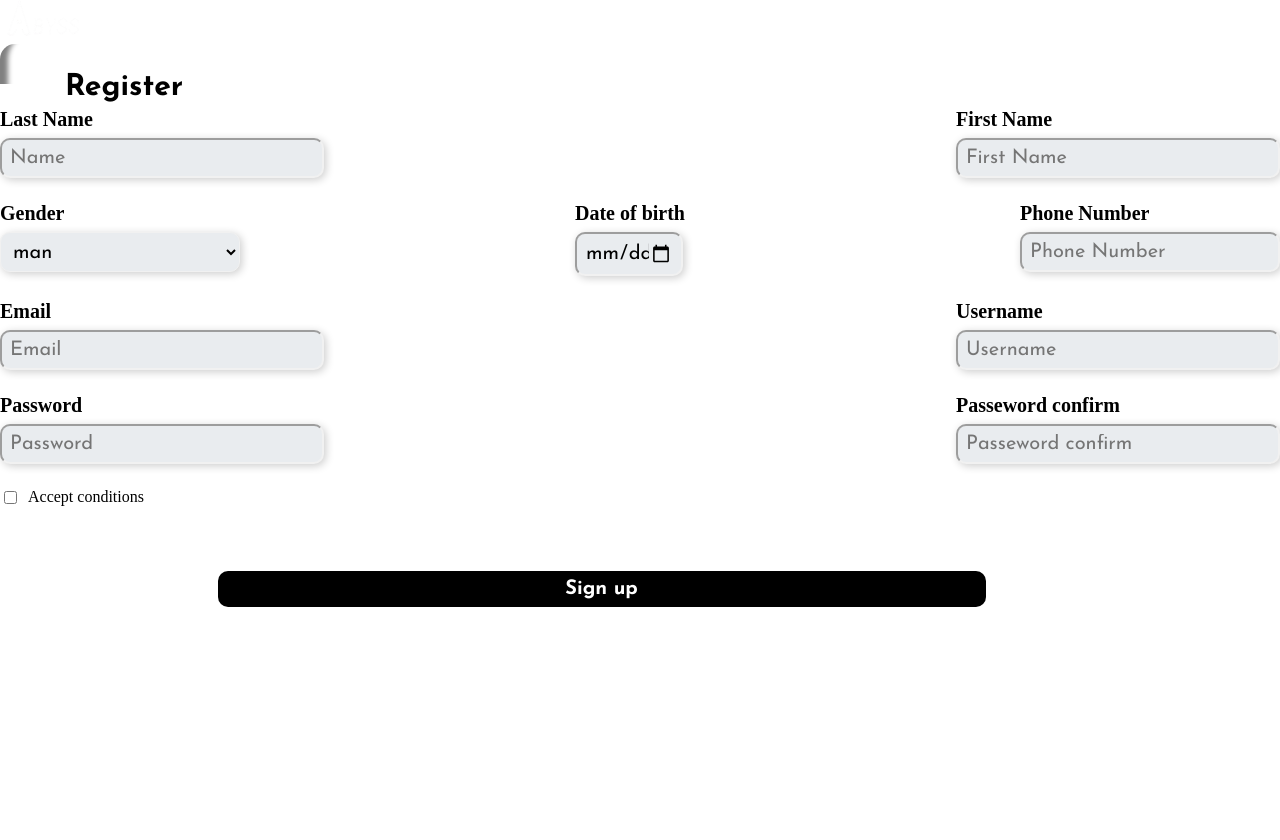
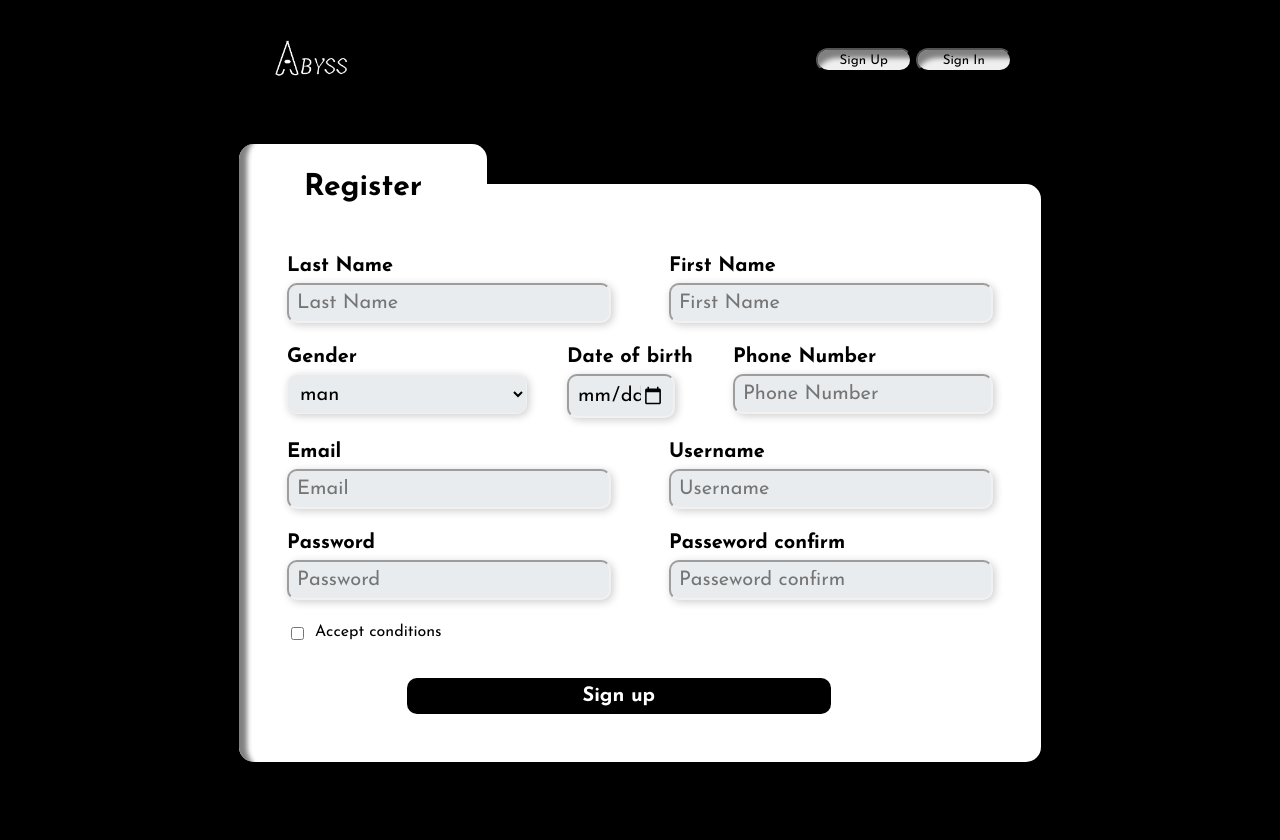
Before and after one commit to roronoa-kenzo/Projet_Annuel, a PHP site: page /view/register.php in a window 1280 px wide. Before the commit the page ends 607 px from the top, so only its background shows below. Run offline with PHP 8.4, Linux system fonts and the light colour scheme.

Commit message:
GOOD DISAGN ON FORM

```diff
--- a/view/register.php
+++ b/view/register.php
@@ -13,23 +13,20 @@
     <link rel="icon" type="../image/png" href="../public/img/abyssicon.png">
 </head>
 
-<body class="bodyRegister">
-    <nav>
-        <img src="../public/img/icon.png" class="logo" alt="">
-    </nav>
+<body class="body_secondary">
+    <?php include '../composants/no_user_navbar.php'; ?>
     <?php require_once('../serveur/sessionStart.php'); ?>
     <?php require_once ("../serveur/database.php") ?>
-
-    <div class="DivAllResgister">
+    <div class="DivAllForm">
         <div class="h3Div">
             <h3 class="h3Register">Register</h3>
         </div>
-        <form action="registerResult.php" class="FormRegister" method="POST">
+        <form action="registerResult.php" class="Form" method="post">
 
             <div class="doubleDiv">
                 <div>
                     <label for="lastname" class="labelRegister">Last Name</label>
-                    <input type="text" class="demiInput" name="lastname" placeholder="Name" id="lastname">
+                    <input type="text" class="demiInput" name="lastname" placeholder="Last Name" id="lastname">
                 </div>
                 <div>
                     <label for="firstname" class="labelRegister">First Name</label>
@@ -79,7 +76,8 @@
                 </div>
                 <div>
                     <label for="passwordbis" class="labelRegister">Passeword confirm</label>
-                    <input type="password" class="demiInput" name="passwordbis" placeholder="Passeword confirm" id="passwordbis" required>
+                    <input type="password" class="demiInput" name="passwordbis" placeholder="Passeword confirm"
+                        id="passwordbis" required>
                 </div>
             </div>
 
--- a/view/registerResult.php
+++ b/view/registerResult.php
@@ -35,7 +35,6 @@
     $is_banned = 0;
 
     require_once('../serveur/sessionStart.php');
-    if(){}else if(){}else if(){}else if(){}else if(){}else if(){}else if(){}
     if (empty($lastname) || empty($firstName) || empty($gender) || empty($datebrith) || empty($phone) || empty($email) || empty($formusername) || empty($formpassword) || empty($passwordbis)) {
         echo "Tous les champs sont obligatoires.";
     }
```
Also changed, not shown: public/css/style.css (indentation only).
